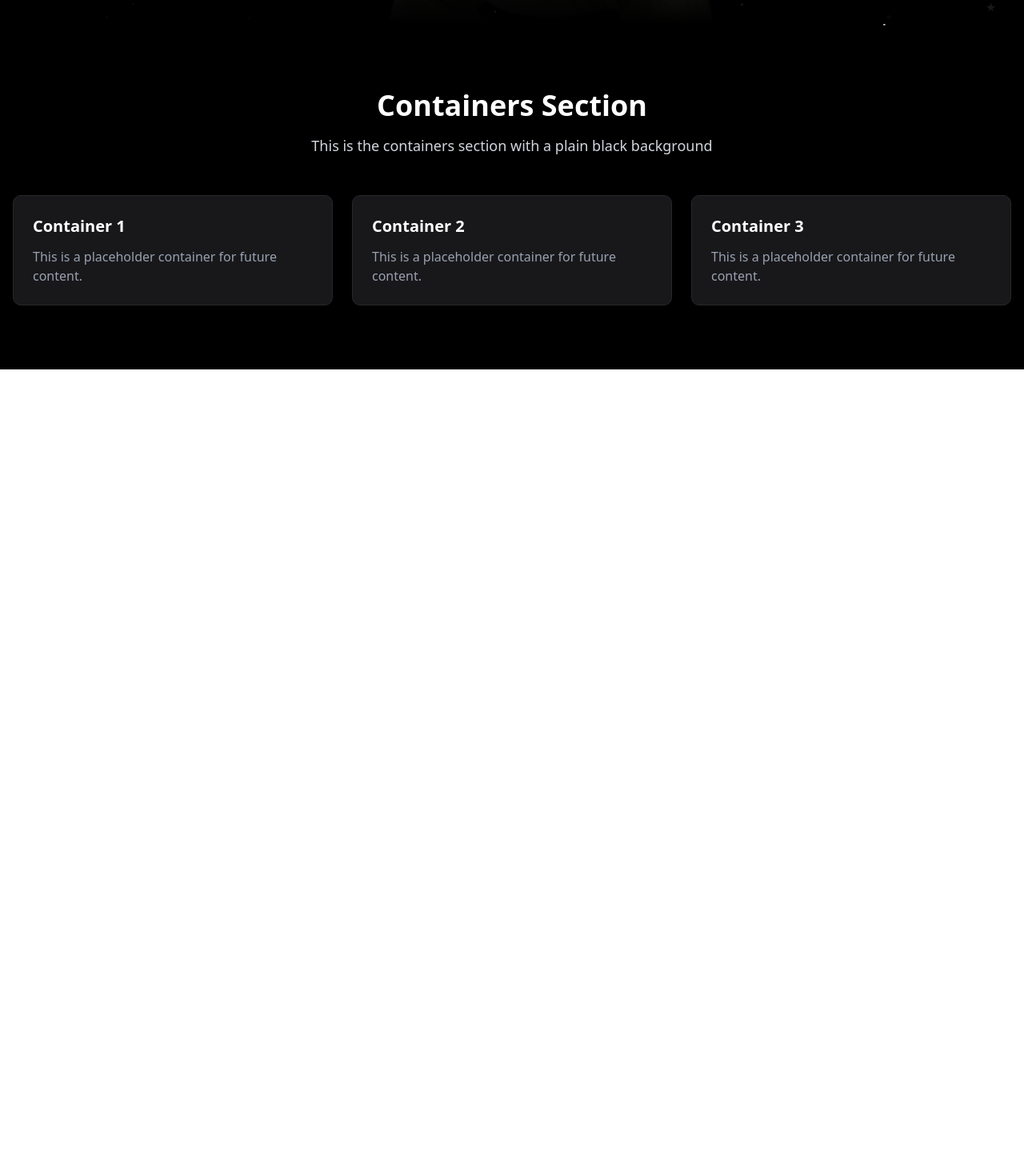
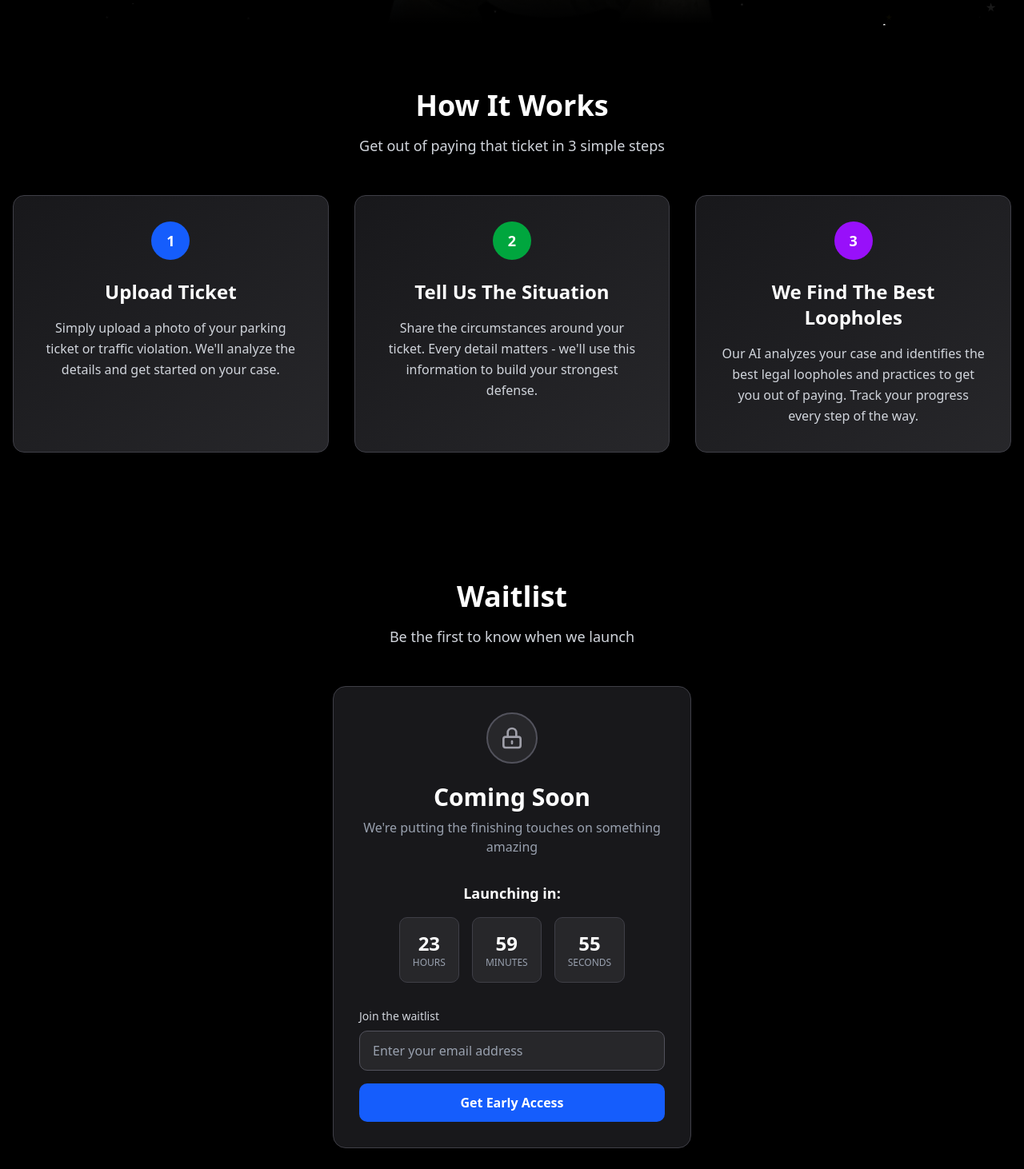
Before and after one commit to devjoe1991/pcn, a Next.js app: page / in a window 1280 px wide. Shown: the part 768-2230 px from the top of the page at 80% size. Before the commit the page ends 1230 px from the top, so only its background shows below. Built offline with nearby package versions, Linux system fonts and the light colour scheme.

Commit message:
✨ Enhance HomePage with ComingSoon component and update Containers section to present a 3-step process for users. Improved UI interactions in Hero component with chat lock feature for better user experience.

```diff
--- a/app/page.tsx
+++ b/app/page.tsx
@@ -1,11 +1,13 @@
 import Hero from "../components/Hero";
 import Containers from "../components/Containers";
+import ComingSoon from "../components/ComingSoon";
 
 export default function HomePage() {
   return (
     <div>
       <Hero />
       <Containers />
+      <ComingSoon />
     </div>
   );
 }
--- /dev/null
+++ b/components/ComingSoon.tsx
@@ -0,0 +1,148 @@
+'use client';
+
+import { useState, useEffect } from 'react';
+
+interface TimeLeft {
+  hours: number;
+  minutes: number;
+  seconds: number;
+}
+
+export default function ComingSoon() {
+  const [timeLeft, setTimeLeft] = useState<TimeLeft>({ hours: 0, minutes: 0, seconds: 0 });
+  const [email, setEmail] = useState('');
+  const [isSubmitted, setIsSubmitted] = useState(false);
+
+  useEffect(() => {
+    // Set countdown to 24 hours from now
+    const targetTime = new Date().getTime() + (24 * 60 * 60 * 1000);
+
+    const timer = setInterval(() => {
+      const now = new Date().getTime();
+      const difference = targetTime - now;
+
+      if (difference > 0) {
+        const hours = Math.floor(difference / (1000 * 60 * 60));
+        const minutes = Math.floor((difference % (1000 * 60 * 60)) / (1000 * 60));
+        const seconds = Math.floor((difference % (1000 * 60)) / 1000);
+
+        setTimeLeft({ hours, minutes, seconds });
+      } else {
+        setTimeLeft({ hours: 0, minutes: 0, seconds: 0 });
+        clearInterval(timer);
+      }
+    }, 1000);
+
+    return () => clearInterval(timer);
+  }, []);
+
+  const handleSubmit = (e: React.FormEvent) => {
+    e.preventDefault();
+    if (email) {
+      setIsSubmitted(true);
+      // Here you would typically send the email to your backend
+      console.log('Email added to waitlist:', email);
+    }
+  };
+
+  return (
+    <section className="bg-black py-16 sm:py-20" data-section="waitlist">
+      <div className="max-w-7xl mx-auto px-4">
+        <div className="text-center mb-12">
+          <h2 className="text-3xl sm:text-4xl font-bold mb-4 text-white">
+            Waitlist
+          </h2>
+          <p className="text-lg text-gray-300 max-w-2xl mx-auto">
+            Be the first to know when we launch
+          </p>
+        </div>
+
+        <div className="flex items-center justify-center">
+          <div className="bg-zinc-900 rounded-2xl p-8 max-w-md w-full border border-zinc-700 shadow-2xl">
+          {/* Padlock Icon */}
+          <div className="flex justify-center mb-6">
+            <div className="w-16 h-16 bg-zinc-800 rounded-full flex items-center justify-center border-2 border-zinc-600">
+              <svg
+                className="w-8 h-8 text-zinc-400"
+                fill="none"
+                stroke="currentColor"
+                viewBox="0 0 24 24"
+              >
+                <path
+                  strokeLinecap="round"
+                  strokeLinejoin="round"
+                  strokeWidth={2}
+                  d="M12 15v2m-6 4h12a2 2 0 002-2v-6a2 2 0 00-2-2H6a2 2 0 00-2 2v6a2 2 0 002 2zm10-10V7a4 4 0 00-8 0v4h8z"
+                />
+              </svg>
+            </div>
+          </div>
+
+          {/* Coming Soon Text */}
+          <div className="text-center mb-8">
+            <h1 className="text-3xl font-bold text-white mb-2">Coming Soon</h1>
+            <p className="text-gray-400">We're putting the finishing touches on something amazing</p>
+          </div>
+
+          {/* Countdown Timer */}
+          <div className="mb-8">
+            <h3 className="text-lg font-semibold text-white text-center mb-4">
+              Launching in:
+            </h3>
+            <div className="flex justify-center space-x-4">
+              <div className="bg-zinc-800 rounded-lg p-4 min-w-[60px] text-center border border-zinc-700">
+                <div className="text-2xl font-bold text-white">{timeLeft.hours.toString().padStart(2, '0')}</div>
+                <div className="text-xs text-gray-400 uppercase">Hours</div>
+              </div>
+              <div className="bg-zinc-800 rounded-lg p-4 min-w-[60px] text-center border border-zinc-700">
+                <div className="text-2xl font-bold text-white">{timeLeft.minutes.toString().padStart(2, '0')}</div>
+                <div className="text-xs text-gray-400 uppercase">Minutes</div>
+              </div>
+              <div className="bg-zinc-800 rounded-lg p-4 min-w-[60px] text-center border border-zinc-700">
+                <div className="text-2xl font-bold text-white">{timeLeft.seconds.toString().padStart(2, '0')}</div>
+                <div className="text-xs text-gray-400 uppercase">Seconds</div>
+              </div>
+            </div>
+          </div>
+
+          {/* Waitlist Form */}
+          {!isSubmitted ? (
+            <form onSubmit={handleSubmit} className="space-y-4">
+              <div>
+                <label htmlFor="email" className="block text-sm font-medium text-gray-300 mb-2">
+                  Join the waitlist
+                </label>
+                <input
+                  type="email"
+                  id="email"
+                  value={email}
+                  onChange={(e) => setEmail(e.target.value)}
+                  placeholder="Enter your email address"
+                  className="w-full px-4 py-3 bg-zinc-800 border border-zinc-600 rounded-lg text-white placeholder-gray-400 focus:outline-none focus:ring-2 focus:ring-blue-500 focus:border-transparent"
+                  required
+                />
+              </div>
+              <button
+                type="submit"
+                className="w-full bg-blue-600 hover:bg-blue-700 text-white font-semibold py-3 px-4 rounded-lg transition-colors duration-200"
+              >
+                Get Early Access
+              </button>
+            </form>
+          ) : (
+            <div className="text-center">
+              <div className="w-16 h-16 bg-green-600 rounded-full flex items-center justify-center mx-auto mb-4">
+                <svg className="w-8 h-8 text-white" fill="none" stroke="currentColor" viewBox="0 0 24 24">
+                  <path strokeLinecap="round" strokeLinejoin="round" strokeWidth={2} d="M5 13l4 4L19 7" />
+                </svg>
+              </div>
+              <h3 className="text-xl font-semibold text-white mb-2">You're on the list!</h3>
+              <p className="text-gray-400">We'll notify you as soon as we launch.</p>
+            </div>
+          )}
+          </div>
+        </div>
+      </div>
+    </section>
+  );
+}
--- a/components/Containers.tsx
+++ b/components/Containers.tsx
@@ -4,29 +4,46 @@ export default function Containers() {
       <div className="max-w-7xl mx-auto px-4">
         <div className="text-center mb-12">
           <h2 className="text-3xl sm:text-4xl font-bold mb-4 text-white">
-            Containers Section
+            How It Works
           </h2>
           <p className="text-lg text-gray-300 max-w-2xl mx-auto">
-            This is the containers section with a plain black background
+            Get out of paying that ticket in 3 simple steps
           </p>
         </div>
 
-        {/* Container content will go here */}
-        <div className="grid grid-cols-1 md:grid-cols-2 lg:grid-cols-3 gap-6">
-          {/* Placeholder containers */}
-          <div className="bg-zinc-900 rounded-lg p-6 border border-zinc-800">
-            <h3 className="text-xl font-semibold text-white mb-3">Container 1</h3>
-            <p className="text-gray-400">This is a placeholder container for future content.</p>
+        {/* 3 Steps Process */}
+        <div className="grid grid-cols-1 md:grid-cols-3 gap-8">
+          {/* Step 1: Upload Ticket */}
+          <div className="bg-gradient-to-br from-zinc-900 to-zinc-800 rounded-xl p-8 border border-zinc-700 hover:border-blue-500 transition-all duration-300">
+            <div className="flex items-center justify-center w-12 h-12 bg-blue-600 rounded-full mb-6 mx-auto">
+              <span className="text-white font-bold text-lg">1</span>
+            </div>
+            <h3 className="text-2xl font-bold text-white mb-4 text-center">Upload Ticket</h3>
+            <p className="text-gray-300 text-center leading-relaxed">
+              Simply upload a photo of your parking ticket or traffic violation. We'll analyze the details and get started on your case.
+            </p>
           </div>
 
-          <div className="bg-zinc-900 rounded-lg p-6 border border-zinc-800">
-            <h3 className="text-xl font-semibold text-white mb-3">Container 2</h3>
-            <p className="text-gray-400">This is a placeholder container for future content.</p>
+          {/* Step 2: Tell Us The Situation */}
+          <div className="bg-gradient-to-br from-zinc-900 to-zinc-800 rounded-xl p-8 border border-zinc-700 hover:border-green-500 transition-all duration-300">
+            <div className="flex items-center justify-center w-12 h-12 bg-green-600 rounded-full mb-6 mx-auto">
+              <span className="text-white font-bold text-lg">2</span>
+            </div>
+            <h3 className="text-2xl font-bold text-white mb-4 text-center">Tell Us The Situation</h3>
+            <p className="text-gray-300 text-center leading-relaxed">
+              Share the circumstances around your ticket. Every detail matters - we'll use this information to build your strongest defense.
+            </p>
           </div>
 
-          <div className="bg-zinc-900 rounded-lg p-6 border border-zinc-800">
-            <h3 className="text-xl font-semibold text-white mb-3">Container 3</h3>
-            <p className="text-gray-400">This is a placeholder container for future content.</p>
+          {/* Step 3: Find Loopholes & Track Progress */}
+          <div className="bg-gradient-to-br from-zinc-900 to-zinc-800 rounded-xl p-8 border border-zinc-700 hover:border-purple-500 transition-all duration-300">
+            <div className="flex items-center justify-center w-12 h-12 bg-purple-600 rounded-full mb-6 mx-auto">
+              <span className="text-white font-bold text-lg">3</span>
+            </div>
+            <h3 className="text-2xl font-bold text-white mb-4 text-center">We Find The Best Loopholes</h3>
+            <p className="text-gray-300 text-center leading-relaxed">
+              Our AI analyzes your case and identifies the best legal loopholes and practices to get you out of paying. Track your progress every step of the way.
+            </p>
           </div>
         </div>
       </div>
--- a/components/Hero.tsx
+++ b/components/Hero.tsx
@@ -8,10 +8,22 @@ export default function Hero() {
     { role: "assistant", content: "👋 Hi! Tell me your PCN details or upload your ticket - I'll create your appeal letter!" }
   ]);
   const [input, setInput] = useState("");
+  const [isLocked, setIsLocked] = useState(false);
   const bottomRef = useRef<HTMLDivElement>(null);
 
+  const handleChatClick = () => {
+    if (!isLocked) {
+      setIsLocked(true);
+      // Scroll to waitlist section
+      const waitlistSection = document.querySelector('[data-section="waitlist"]');
+      if (waitlistSection) {
+        waitlistSection.scrollIntoView({ behavior: 'smooth' });
+      }
+    }
+  };
+
   const sendMessage = async () => {
-    if (!input.trim()) return;
+    if (!input.trim() || isLocked) return;
 
     const newMessage = { role: "user", content: input };
     setMessages(prev => [...prev, newMessage]);
@@ -259,7 +271,12 @@ export default function Hero() {
           borderRadius="1rem"
           className="w-full max-w-4xl h-auto"
         >
-          <div className="flex flex-col bg-zinc-900/95 backdrop-blur-sm rounded-2xl shadow-2xl overflow-hidden">
+          <div
+            className={`flex flex-col bg-zinc-900/95 backdrop-blur-sm rounded-2xl shadow-2xl overflow-hidden transition-all duration-300 ${
+              isLocked ? 'opacity-60 cursor-pointer' : ''
+            }`}
+            onClick={handleChatClick}
+          >
             <div className="flex-1 p-4 sm:p-6 overflow-y-auto" style={{ height: '400px' }}>
               {messages.map((m, i) => (
                 <div
@@ -282,19 +299,52 @@ export default function Hero() {
 
             <div className="p-4 sm:p-6 border-t border-zinc-700/50 flex bg-zinc-950/90 backdrop-blur-sm">
               <input
-                className="flex-1 bg-zinc-800/80 text-white px-4 py-3 rounded-xl focus:outline-none focus:ring-2 focus:ring-blue-500 text-sm sm:text-base"
+                className={`flex-1 bg-zinc-800/80 text-white px-4 py-3 rounded-xl focus:outline-none focus:ring-2 focus:ring-blue-500 text-sm sm:text-base ${
+                  isLocked ? 'cursor-not-allowed opacity-50' : ''
+                }`}
                 value={input}
                 onChange={(e) => setInput(e.target.value)}
-                placeholder="Tell me your PCN details or upload your ticket..."
+                placeholder={isLocked ? "Chat locked - Join waitlist below!" : "Tell me your PCN details or upload your ticket..."}
                 onKeyDown={(e) => e.key === "Enter" && sendMessage()}
+                disabled={isLocked}
               />
               <button
                 onClick={sendMessage}
-                className="ml-3 px-6 py-3 bg-blue-600 hover:bg-blue-500 rounded-xl text-white font-medium text-sm sm:text-base transition-colors"
+                disabled={isLocked}
+                className={`ml-3 px-6 py-3 rounded-xl text-white font-medium text-sm sm:text-base transition-colors ${
+                  isLocked
+                    ? 'bg-zinc-600 cursor-not-allowed opacity-50'
+                    : 'bg-blue-600 hover:bg-blue-500'
+                }`}
               >
-                Send
+                {isLocked ? 'Locked' : 'Send'}
               </button>
             </div>
+
+            {/* Lock overlay when locked */}
+            {isLocked && (
+              <div className="absolute inset-0 bg-black/50 backdrop-blur-sm flex items-center justify-center rounded-2xl">
+                <div className="text-center">
+                  <div className="w-16 h-16 bg-zinc-800 rounded-full flex items-center justify-center border-2 border-zinc-600 mx-auto mb-4">
+                    <svg
+                      className="w-8 h-8 text-zinc-400"
+                      fill="none"
+                      stroke="currentColor"
+                      viewBox="0 0 24 24"
+                    >
+                      <path
+                        strokeLinecap="round"
+                        strokeLinejoin="round"
+                        strokeWidth={2}
+                        d="M12 15v2m-6 4h12a2 2 0 002-2v-6a2 2 0 00-2-2H6a2 2 0 00-2 2v6a2 2 0 002 2zm10-10V7a4 4 0 00-8 0v4h8z"
+                      />
+                    </svg>
+                  </div>
+                  <p className="text-white text-lg font-semibold mb-2">Chat Locked</p>
+                  <p className="text-gray-300 text-sm">Join the waitlist to unlock full access!</p>
+                </div>
+              </div>
+            )}
           </div>
         </MovingBorder>
       </div>
```
